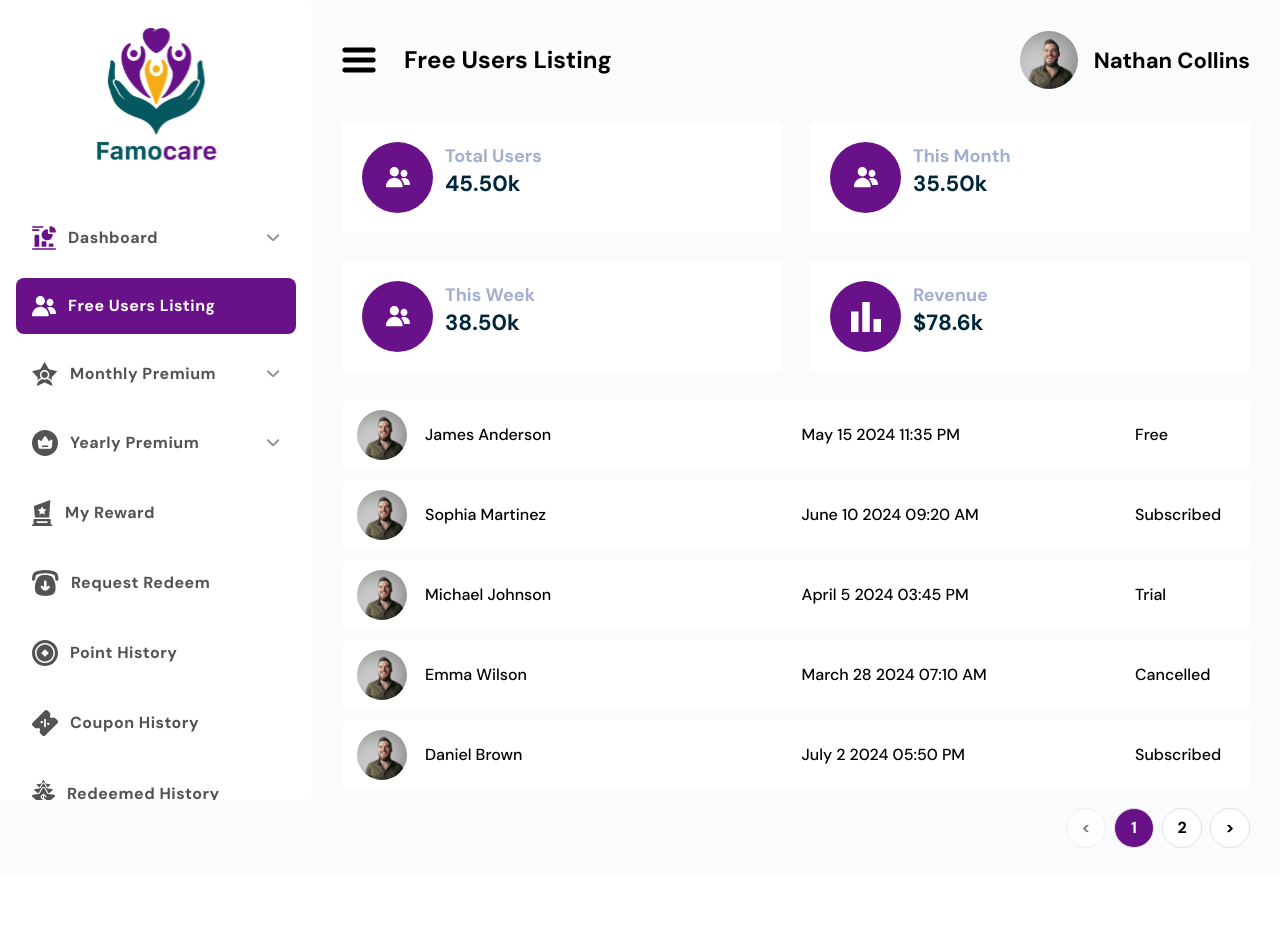
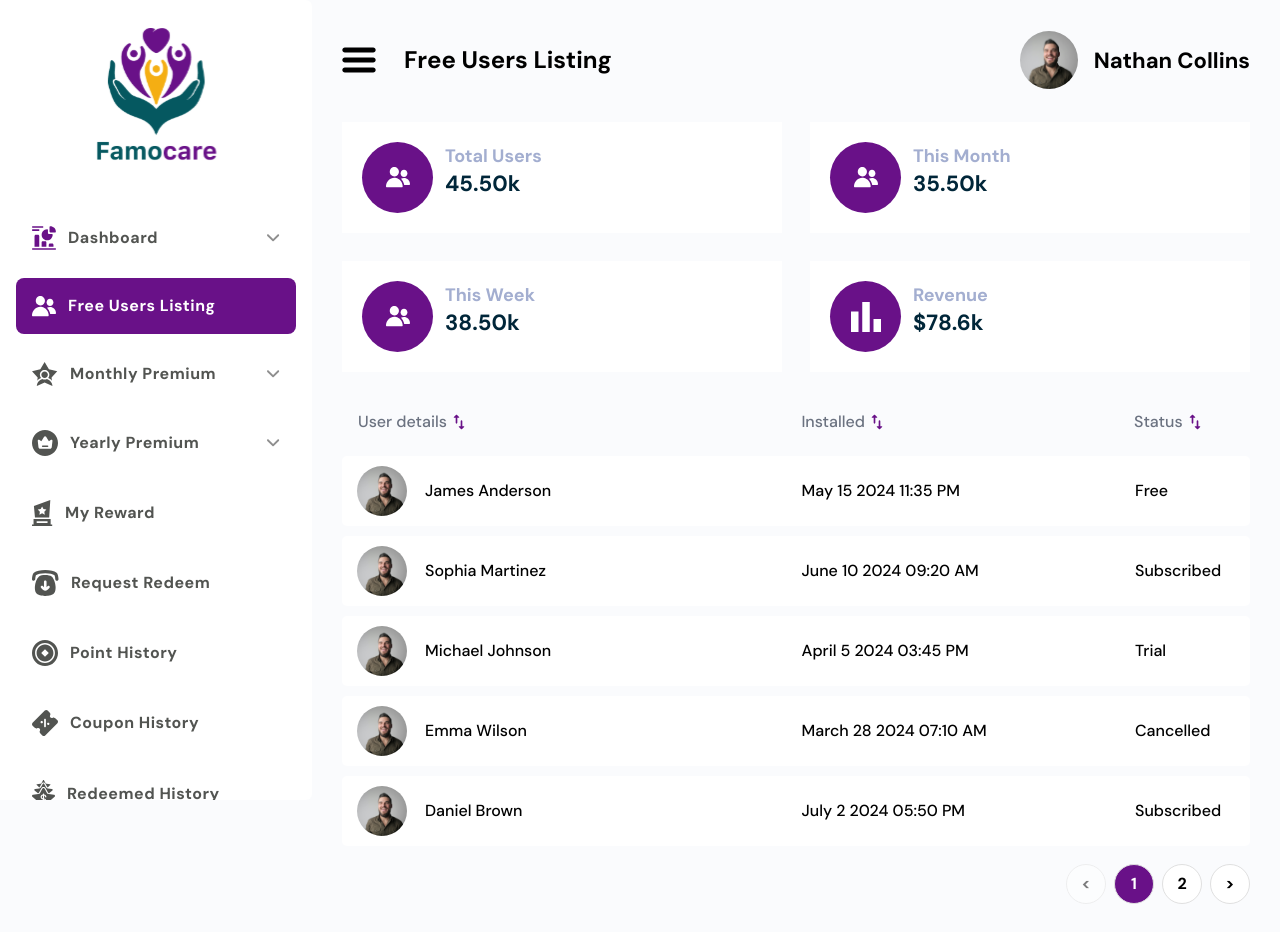
Before and after one commit to mateenNawaz86/Referral-Managment-System-Web-App, a React (Vite) app: page /free-users in a window 1280 px wide. Before the commit the page ends 876 px from the top, so only its background shows below. Built offline with nearby package versions, Linux system fonts and the light colour scheme.

Commit message:
update routing; implement FreeUsersTableHeadings and SortIcon components

```diff
--- a/src/App.jsx
+++ b/src/App.jsx
@@ -8,6 +8,7 @@ import {
 } from "react-router-dom";
 import { DashboardPage } from "./pages/dashboard";
 import { FreeUserPage } from "./pages/freeUser";
+import { MonthlyUserPage } from "./pages/monthlyUsers";
 
 const App = () => {
   const RedirectToDashboard = () => {
@@ -29,7 +30,7 @@ const App = () => {
       <Routes>
         <Route path="/dashboard" element={<DashboardPage />} />
         <Route path="/free-users" element={<FreeUserPage />} />
-        <Route path="/monthly-premium-users" element={<DashboardPage />} />
+        <Route path="/monthly-premium-users" element={<MonthlyUserPage />} />
         <Route path="/yearly-premium-users" element={<DashboardPage />} />
         <Route path="/my-rewards" element={<DashboardPage />} />
         <Route path="/request-redeem" element={<DashboardPage />} />
--- /dev/null
+++ b/src/assets/svgs/components/sort-icon.jsx
@@ -0,0 +1,16 @@
+export const SortIcon = () => {
+  return (
+    <svg
+      width="12"
+      height="16"
+      viewBox="0 0 12 16"
+      fill="none"
+      xmlns="http://www.w3.org/2000/svg"
+    >
+      <path
+        d="M9.33311 12.175V7.16666C9.33311 6.70833 8.95811 6.33333 8.49978 6.33333C8.04145 6.33333 7.66645 6.70833 7.66645 7.16666V12.175H6.17478C5.79978 12.175 5.61645 12.625 5.88311 12.8833L8.20811 15.2C8.37478 15.3583 8.63311 15.3583 8.79978 15.2L11.1248 12.8833C11.3914 12.625 11.1998 12.175 10.8331 12.175H9.33311ZM3.20811 0.791663L0.883115 3.11666C0.616448 3.375 0.799781 3.825 1.17478 3.825H2.66645V8.83333C2.66645 9.29166 3.04145 9.66666 3.49978 9.66666C3.95811 9.66666 4.33311 9.29166 4.33311 8.83333V3.825H5.82478C6.19978 3.825 6.38312 3.375 6.11645 3.11666L3.79145 0.791663C3.63311 0.633329 3.36645 0.633329 3.20811 0.791663Z"
+        fill="#691188"
+      />
+    </svg>
+  );
+};
--- /dev/null
+++ b/src/base-component/ui/table-heading.jsx
@@ -0,0 +1,8 @@
+import { SortIcon } from "../../assets/svgs/components/sort-icon";
+
+export const TableHeading = ({ title }) => (
+  <div className="flex items-center gap-x-1.5">
+    <span className="text-base font-medium text-gray-500">{title}</span>
+    <SortIcon />
+  </div>
+);
--- a/src/components/freeUser/index.jsx
+++ b/src/components/freeUser/index.jsx
@@ -3,16 +3,17 @@ import { useEmptyStates } from "../../utils/hooks";
 import { FreeUsersTableRows } from "./table/table-rows";
 import { useFreeUser } from "../../hooks/free-users/userFreeUser";
 import { Pagination } from "../../base-component/ui/pagination/pagination";
+import { FreeUsersTableHeadings } from "./table/table-heading";
 
 export const FreeUserListing = () => {
   const {
     dummyData,
-    records,
     totalCount,
     totalItems,
     isLoading,
     itemsPerPage,
     currentPage,
+    headings,
     currentPageRows,
     handlePageChange,
   } = useFreeUser();
@@ -26,6 +27,7 @@ export const FreeUserListing = () => {
   return (
     <div>
       <DetailCards dummyData={dummyData} />
+      <FreeUsersTableHeadings headings={headings}/>
       {CurrentComponent}
 
       <Pagination
--- /dev/null
+++ b/src/components/freeUser/table/table-heading.jsx
@@ -0,0 +1,11 @@
+import { TableHeading } from "../../../base-component/ui/table-heading";
+
+export const FreeUsersTableHeadings = ({ headings }) => {
+  return (
+    <div className="py-2.5 px-4 grid grid-cols-[minmax(200px,_4fr)_minmax(170px,_3fr)_minmax(100px,_100px)] items-center mb-3">
+      {headings?.map((heading) => (
+        <TableHeading key={heading} title={heading} />
+      ))}
+    </div>
+  );
+};
--- /dev/null
+++ b/src/components/monthlyPremUsers/index.jsx
@@ -0,0 +1,3 @@
+export const MonthlyPremUsers = () => {
+  return <h1>Monthly Prem Users</h1>;
+};
--- a/src/hooks/free-users/userFreeUser.jsx
+++ b/src/hooks/free-users/userFreeUser.jsx
@@ -62,6 +62,8 @@ export const useFreeUser = () => {
     },
   ];
 
+  const headings = ["User details", "Installed", "Status"];
+
   const totalCount = records.length;
   const itemsPerPage = 5;
   const totalItems = totalCount;
@@ -99,5 +101,6 @@ export const useFreeUser = () => {
     itemsPerPage,
     handlePageChange,
     currentPage,
+    headings
   };
 };
--- /dev/null
+++ b/src/pages/monthlyUsers/index.jsx
@@ -0,0 +1,10 @@
+import { MonthlyPremUsers } from "../../components/monthlyPremUsers";
+import { Layout } from "../../layout/layout";
+
+export const MonthlyUserPage = () => {
+  return (
+    <Layout>
+      <MonthlyPremUsers />
+    </Layout>
+  );
+};
--- a/src/utils/static.jsx
+++ b/src/utils/static.jsx
@@ -29,7 +29,7 @@ export const sideBar = [
     icon: "MonthlyPrem",
     title: "Monthly Premium",
     pathname: "/monthly-premium-users",
-    query: "trial",
+    query: "None",
     queryName: "status",
     role: [0],
     inner: [
@@ -54,7 +54,7 @@ export const sideBar = [
     icon: "YearlyPrem",
     title: "Yearly Premium",
     pathname: "/yearly-premium-users",
-    query: "trial",
+    query: "None",
     queryName: "status",
     role: [0],
     inner: [
```
